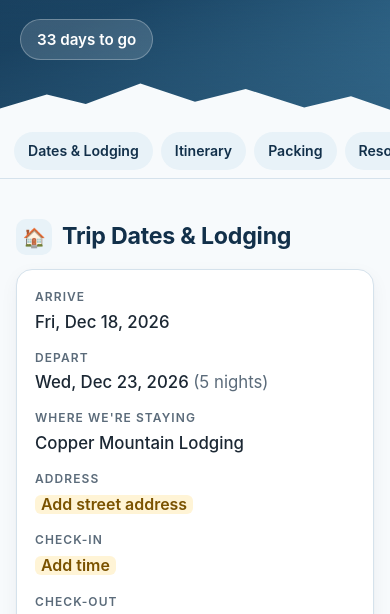
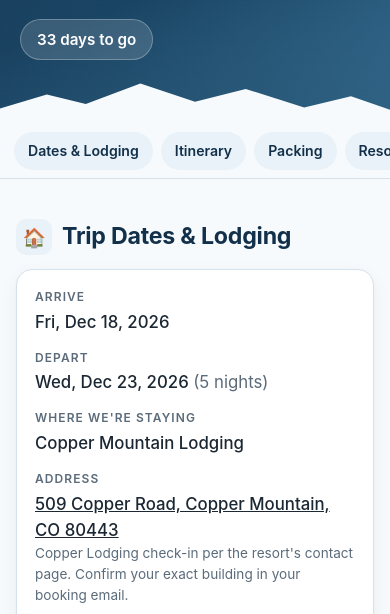
Before and after one commit to MeiTrails/copper-mountain-ski-trip, a plain HTML site: page index.html in a window 390 px wide. Shown: the part 209-823 px from the top of the page. Drawn offline with Linux system fonts and the light colour scheme.

Commit message:
Add lodging check-in address and Copper Lodging phone
Co-Authored-By: Claude Sonnet 5.5 <noreply@anthropic.com>
Claude-Session: https://claude.ai/code/session_0131MZK9PFQGvcqFGERMPXYA

```diff
--- a/index.html
+++ b/index.html
@@ -239,14 +239,17 @@
         <div class="wide"><dt>Where we're staying</dt><dd>Copper Mountain Lodging</dd></div>
         <div class="wide">
           <dt>Address</dt>
-          <dd><span class="todo">Add street address</span></dd>
+          <dd>
+            <a href="https://www.google.com/maps/search/?api=1&query=509+Copper+Road+Copper+Mountain+CO+80443" target="_blank" rel="noopener" style="color:inherit">509 Copper Road, Copper Mountain, CO 80443</a>
+            <span style="display:block;color:var(--muted);font-size:.85rem;font-weight:400">Copper Lodging check-in per the resort's contact page. Confirm your exact building in your booking email.</span>
+          </dd>
         </div>
         <div><dt>Check-in</dt><dd><span class="todo">Add time</span></dd></div>
         <div><dt>Check-out</dt><dd><span class="todo">Add time</span></dd></div>
         <div class="wide"><dt>Confirmation #</dt><dd><span class="todo">Add confirmation number</span></dd></div>
       </dl>
       <p style="margin:16px 0 0">
-        <a class="btn alt" href="https://www.google.com/maps/search/?api=1&query=Copper+Mountain+Resort+Colorado" target="_blank" rel="noopener">📍 Open in Maps</a>
+        <a class="btn alt" href="https://www.google.com/maps/search/?api=1&query=509+Copper+Road+Copper+Mountain+CO+80443" target="_blank" rel="noopener">📍 Open in Maps</a>
       </p>
     </div>
   </section>
@@ -428,8 +431,8 @@
         <a class="tel" href="tel:911">Call 911</a>
       </div>
       <div class="contact">
-        <div class="who"><span class="todo">Resort / lodging front desk</span><span class="role">Check-in questions, lockouts</span></div>
-        <a class="tel" href="tel:">Call</a>
+        <div class="who">Copper Lodging<span class="role">Reservations &amp; lodging help &middot; 866-841-2549</span></div>
+        <a class="tel" href="tel:+18668412549">Call</a>
       </div>
       <div class="contact">
         <div class="who"><span class="todo">Name: trip organizer</span><span class="role">Group lead</span></div>
```
